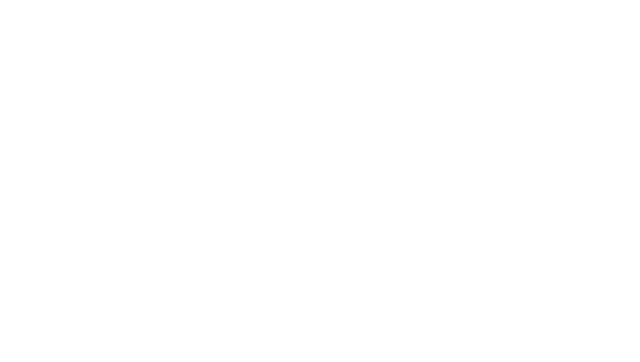
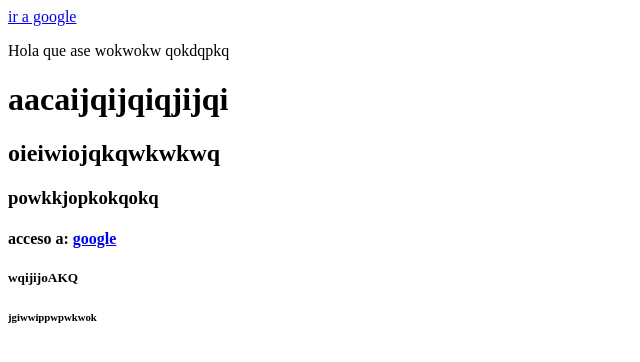
Before and after one commit to CarlosMartinezLasierra/week01_02, a plain HTML site: page index.html in a window 1280 px wide. Shown: the whole page, without its empty margins (0-640 px from the left). Drawn offline with Linux system fonts and the light colour scheme.

Commit message:
index.html/added-principal-structure

```diff
--- a/index.html
+++ b/index.html
@@ -1 +1,40 @@
+
 <!DOCTYPE html>
+<html lang="en">
+<head>
+  <meta charset="UTF-8">
+  <meta http-equiv="X-UA-Compatible" content="IE=edge">
+  <meta name="viewport" content="width=device-width, initial-scale=1.0">
+  <link rel="shortcut icon" href="aprobado.png" type="image/x-icon">
+  <title>HELLODA</title>
+</head>
+<body>
+  <a href="http://google.es" target="_blank">
+    ir a google
+  </a>
+  <p>
+    Hola que ase
+    wokwokw
+    qokdqpkq
+  </p>
+  <h1>
+    aacaijqijqiqjijqi
+  </h1>
+  <h2>
+    oieiwiojqkqwkwkwq
+  </h2>
+  <h3>
+    powkkjopkokqokq
+  </h3>
+  <h4>
+  acceso a:
+  <a href="http://google.es" target="_blank" >google </a>
+  </h4>
+  <h5>
+    wqijijoAKQ
+  </h5>
+  <h6>
+    jgiwwippwpwkwok
+  </h6>
+</body>
+</html>
```
